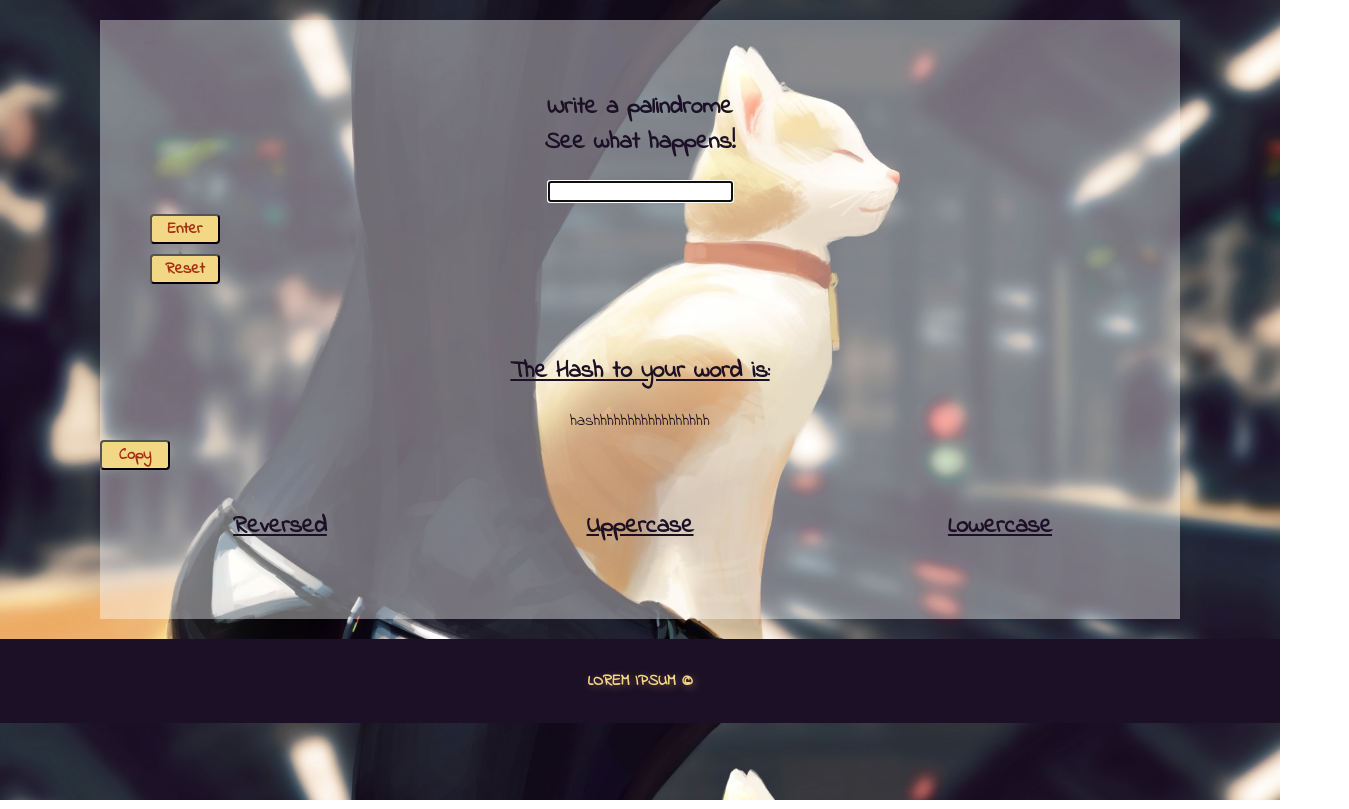
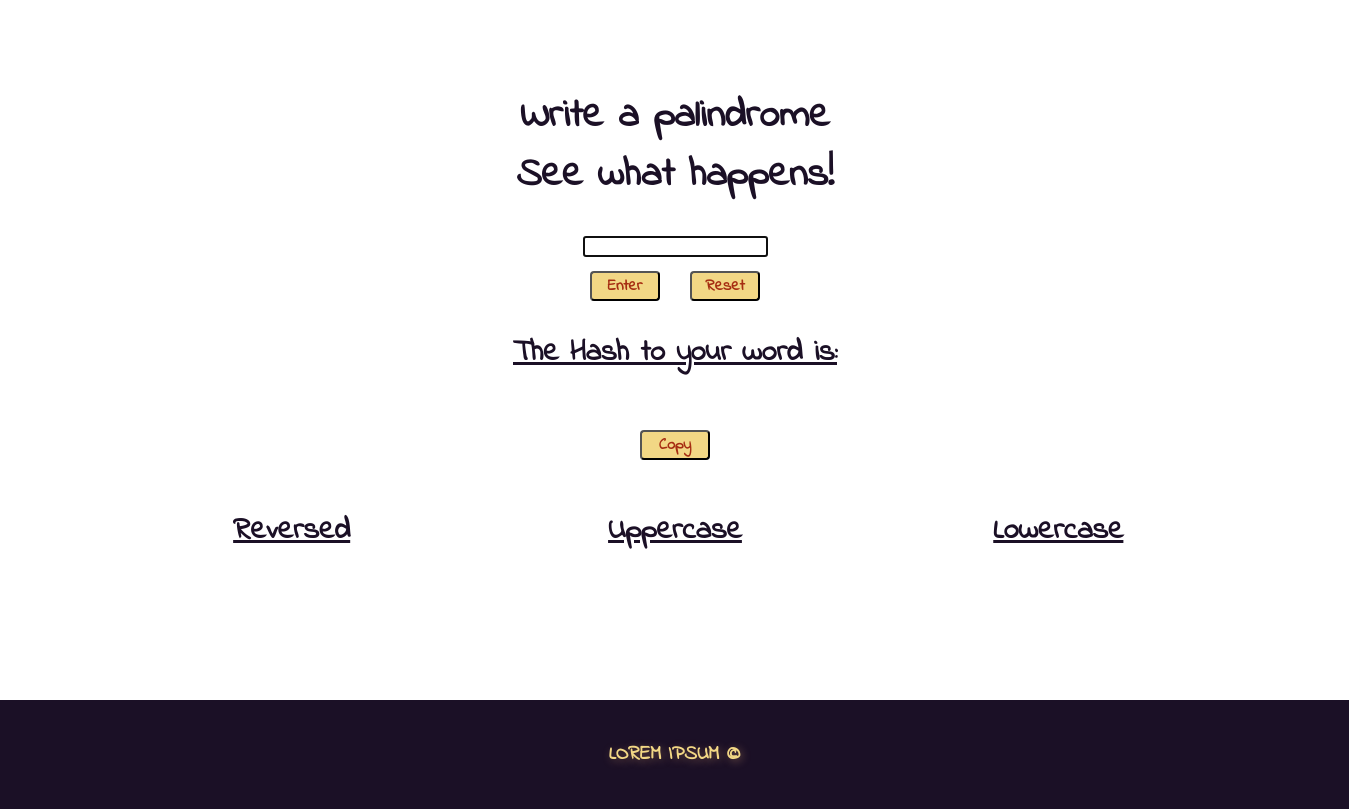
Before and after one commit to gabriel-42/Projects-javascript, a plain HTML site: page testing/index.html in a window 1280 px wide. Shown: the whole page, 1349 px wide, since content can reach past the window. Drawn offline with Linux system fonts and the light colour scheme.

Commit message:
css update

```diff
--- a/testing/index.html
+++ b/testing/index.html
@@ -8,10 +8,10 @@
     <title>Palindromes</title>
   </head>
   <body>
-    <main id="wrapper">
-    <img src="../images/cat-anime.jpg" alt="" id="cat-image" >
-    <section class="formSection">
-      <div id="form">
+    <img src="../images/cat-anime.jpg" alt="" id="cat-image" style="width:100%; display:none" >
+    <main class="wrapper">
+    <div class="formContainer">
+      <div class="form">
         <h1>
           Write a palindrome <br />
           See what happens!
@@ -23,11 +23,11 @@
       </div>
       <div class="hash">
         <h2>The Hash to your word is:</h2>
-        <p id="toGenerateHash">hashhhhhhhhhhhhhhhhh</p>
+        <p class="toGenerateHash"></p>
         <button id="copyHashBtn" onclick="copyHash()">Copy</button>
       </div>
-    </section>
-    <section class="paragraphsContainer">
+    </div>
+    <div class="paragraphsContainer">
         <div class="paragraphs Reversed">
           <h2>Reversed</h2>
           <p id="showReverse"></p>
@@ -41,11 +41,12 @@
           <p id="showLowercase"></p>
         </div>
       </div>
-      </section>
+    </div>
     </main>
     <footer>
-     Lorem ipsum &copy;
-    </footer>
+      Lorem ipsum &copy;
+     </footer>
     <script src="script.js"></script>
+    <script src="js/md5.min.js"></script>
   </body>
 </html>
--- a/testing/script.js
+++ b/testing/script.js
@@ -9,6 +9,7 @@ se for, nao é pra exibir nada, ao inves disso é pra exibir uma imagem qualquer
 
 e tem q ter botao de limpar tudo, vai limpar as coisa e vai limpar o campo */
 var input = document.getElementById('name')
+var hash = md5('value')
 //palavra inversa
 function reverseWord() {
   let word = input.value
--- a/testing/style.css
+++ b/testing/style.css
@@ -1,46 +1,51 @@
 @import url('https://fonts.googleapis.com/css2?family=Indie+Flower&display=swap');
 body {
   font-family: Indie Flower, cursive;
-  background-size: cover;
+  font-weight: bold;
+  font-size: 20px;
   margin: 0;
   color: #1b1026;
-  background-image: url('../images/cat-anime.jpg');
+  position: relative;
 }
-#wrapper {
-  background-color: rgba(255, 255, 255, 0.4);
-  margin: 20px 100px;
+h2 {
+  text-decoration: underline;
+  font-size: 30px;
 }
-.formSection {
-  text-align: center;
+.wrapper {
+  margin: 20px 80px;
 }
-#form {
-  padding: 50px;
-  margin: 0;
+.form {
+  padding: 20px;
 }
 .hash {
-  height: 120px;
+  margin: 50px 0 50px 0;
 }
-.hash h2 {
-  text-decoration: underline;
+.toGenerateHash {
+  padding: 10px;
 }
-#toGenerateHash {
-  height: 15px;
+.formContainer {
+  position: absolute;
+  top: 20px;
+  left: 100px;
+  width: 1150px;
+  text-align: center;
+  background-color: rgba(255, 255, 255, 0.4);
 }
 .paragraphsContainer {
+  position: absolute;
+  top: 449px;
+  left: 100px;
+  width: 1150px;
+  background-color: rgba(255, 255, 255, 0.4);
   display: flex;
   text-align: center;
 }
 .paragraphs {
   flex: 1;
   padding: 15px 20px 50px 20px;
-  height: 80px;
+  height: 90px;
 }
-.paragraphs h2 {
-  text-decoration: underline;
-}
-.paragraphs p {
-  font-weight: bold;
-}
+
 #copyHashBtn,
 #enterBtn,
 #resetBtn {
@@ -54,18 +59,33 @@ body {
   height: 30px;
   margin-top: 10px;
   display: block;
+  position: absolute;
 }
 
+#copyHashBtn,
+#enterBtn,
+#resetBtn:hover {
+  cursor: pointer;
+}
+#enterBtn {
+  left: 490px;
+}
+#resetBtn {
+  left: 590px;
+}
+#copyHashBtn {
+  left: 540px;
+  top: 380px;
+}
 footer {
-  padding: 30px;
+  padding: 40px;
   background-color: #1b1026;
   color: #f2d785;
   font-weight: bold;
   text-transform: uppercase;
   text-align: center;
   text-shadow: 2px 2px 8px rgba(242, 178, 121, 0.4);
+  position: absolute;
+  top: 680px;
+  width: 1269px;
 }
-
-#cat-image {
-  display: none;
-}
```
